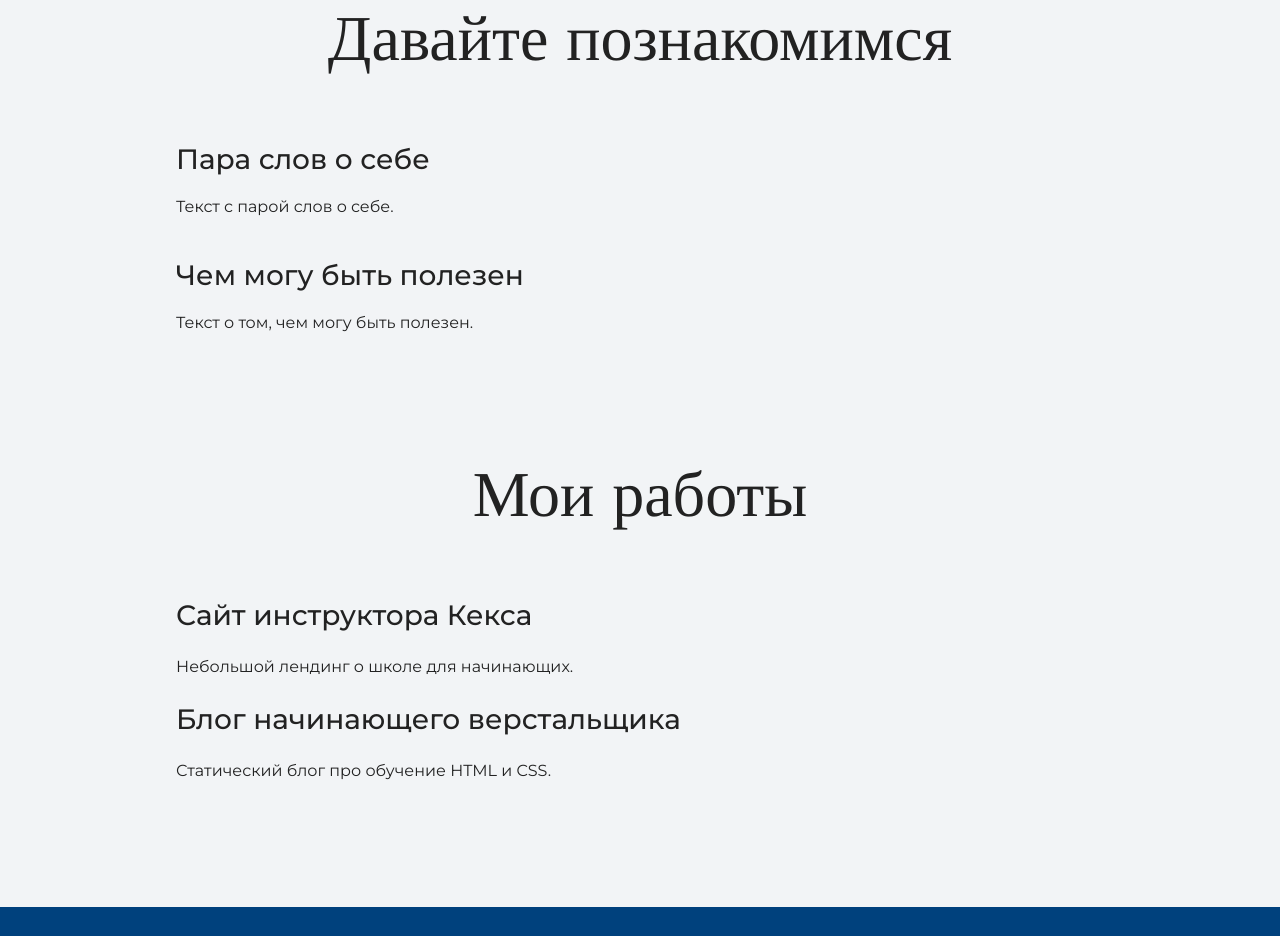
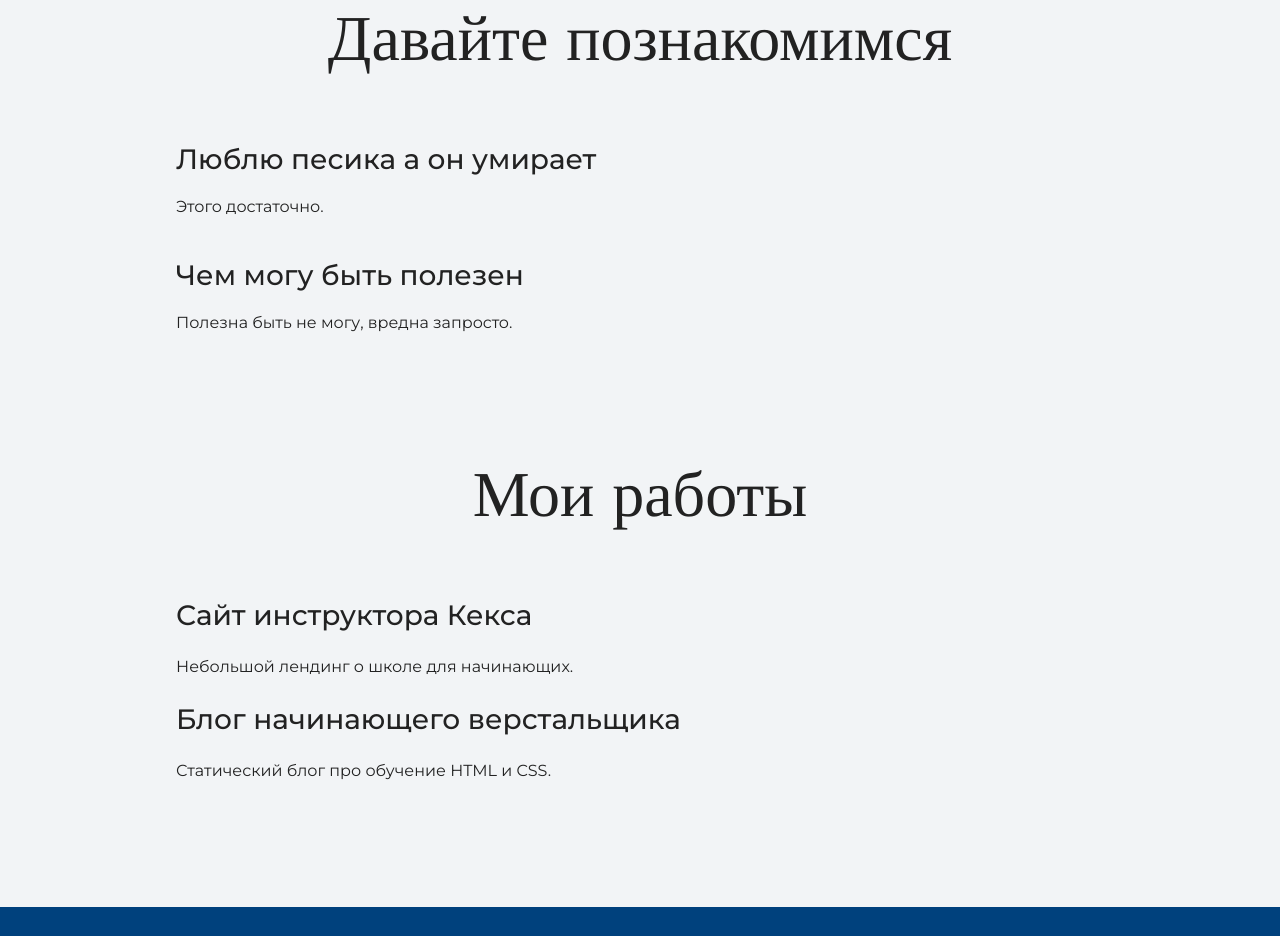
Before and after one commit to DariaShugalo/my-site, a plain HTML site: page index.html in a window 1280 px wide. Shown: the part 1033-1969 px from the top of the page. Drawn offline with nearby package versions, Linux system fonts and the light colour scheme.

Commit message:
Add files via upload

```diff
--- a/index.html
+++ b/index.html
@@ -24,10 +24,10 @@
     <section class="intro">
 <div class="container">
       <h2 class="subheading">Давайте познакомимся</h2>
-      <h3>Пара слов о себе</h3>
-      <p>Текст с парой слов о себе.</p>
+      <h3>Люблю песика а он умирает</h3>
+      <p>Этого достаточно.</p>
       <h3>Чем могу быть полезен</h3>
-      <p>Текст о том, чем могу быть полезен.</p>
+      <p>Полезна быть не могу, вредна запросто.</p>
 </div>
     </section>
 
```
